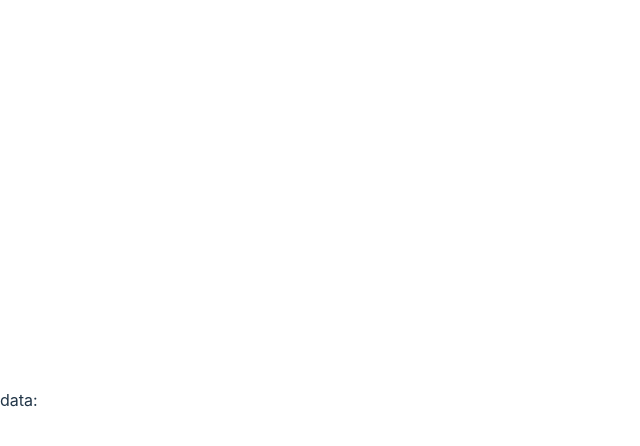
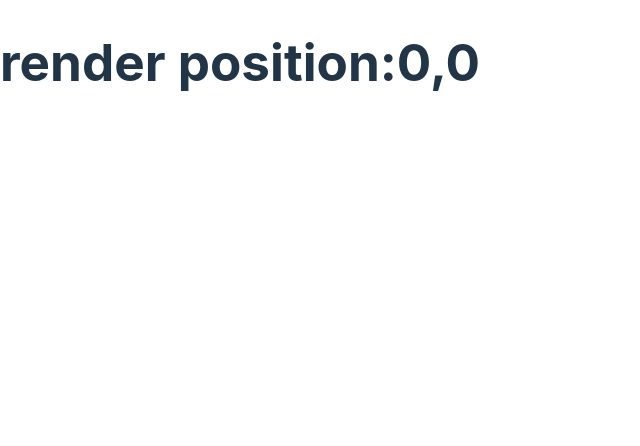
Before and after one commit to purvpatel123/reactjs, a React (Vite) app in the folder vite-project/: page /PracTest in a window 1280 px wide. Shown: the top 446 px of the page, without its empty margins (0-640 px from the left). Built offline with nearby package versions, Linux system fonts and the light colour scheme.

Commit message:
render props concept added

```diff
--- a/vite-project/src/App.jsx
+++ b/vite-project/src/App.jsx
@@ -174,7 +174,7 @@ import Factorial from './components/useMemoHook/Factorial'
 import FilterListBase from './components/useMemoHook/FilterListBase'
 import Prac from './components/useNavigateHook/Prac'
 import PracTest from './components/useLocationHook/PracTest'
-
+import RenderProps from './components/props/RenderProps'
 
 
 function App() {
@@ -193,12 +193,18 @@ function App() {
      {/* <Factorial/> */}
      {/* <FilterListBase/> */}
 
-     <BrowserRouter>
+     {/* <BrowserRouter>
      <Routes>
       <Route path="/" element={<Prac/>}/>
        <Route path="/PracTest" element={<PracTest/>}/>
      </Routes>
-     </BrowserRouter>
+     </BrowserRouter> */}
+     <RenderProps render={
+      ({x,y})=>(
+        <h1>render position:{x},{y}</h1>
+      )
+     }
+     />
     </>
   )
 }
--- /dev/null
+++ b/vite-project/src/components/props/RenderProps.jsx
@@ -0,0 +1,20 @@
+// React में render props एक ऐसा pattern है जहाँ हम एक function को prop के रूप में पास करते हैं,
+// और वो function JSX (UI) को return करता है।
+
+import { useState } from "react";
+
+function RenderProps({ render }) {
+  const [position, setPosition] = useState({ x: 0, y: 0 });
+
+  const handleMouseMove = (e) => {
+    setPosition({ x: e.clientX, y: e.clientY });
+  };
+
+  return (
+    <div style={{ height: '100vh' }} onMouseMove={handleMouseMove}>
+      {render(position)}
+    </div>
+  );
+}
+
+export default RenderProps;
--- a/vite-project/src/components/useLocationHook/PracTest.jsx
+++ b/vite-project/src/components/useLocationHook/PracTest.jsx
@@ -6,7 +6,7 @@ function PracTest() {
   return (
     <>
     <div>data:{data}</div>
-
+   <div>path:{location.pathname}</div>
     </>
   )
 }
```
